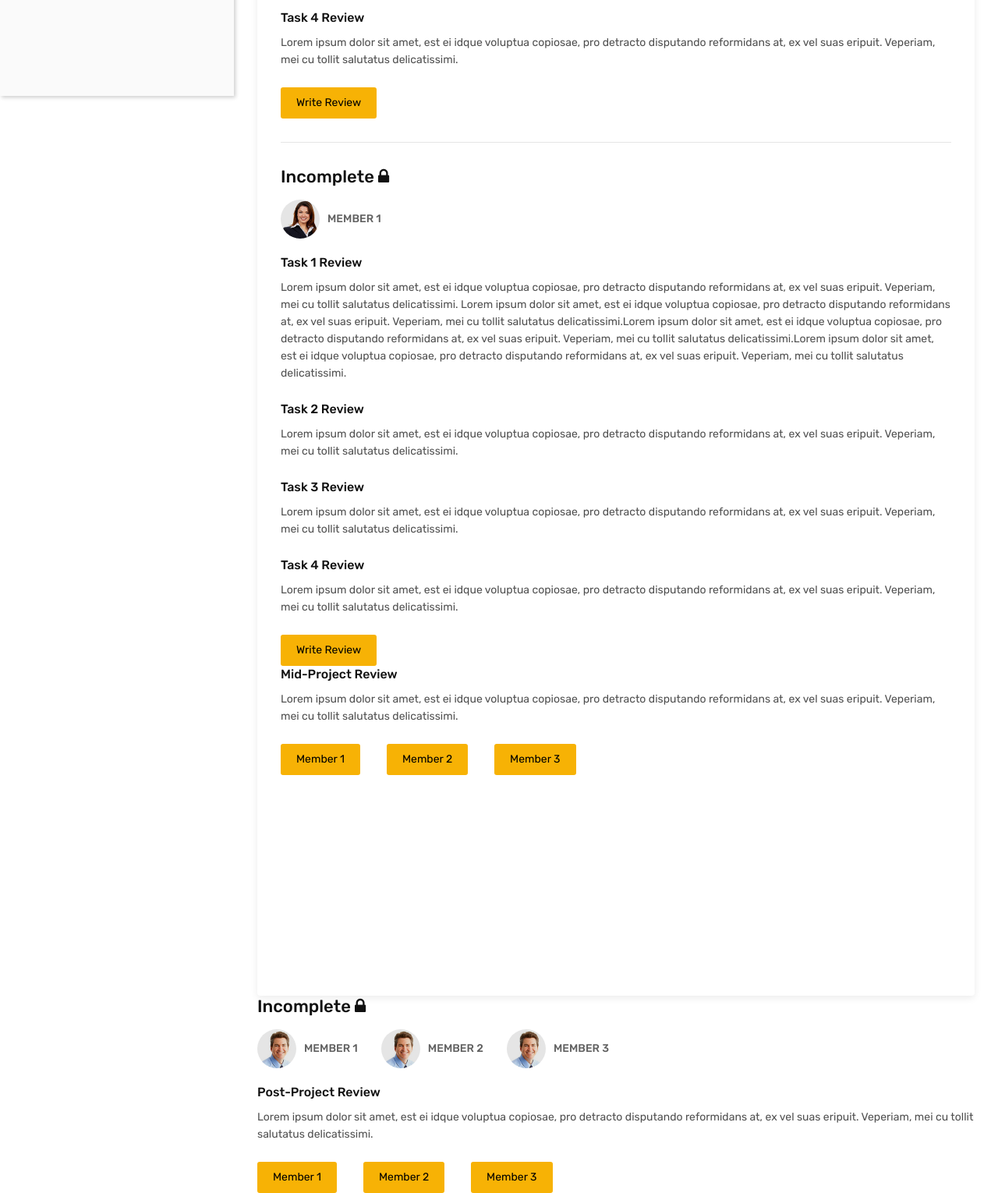
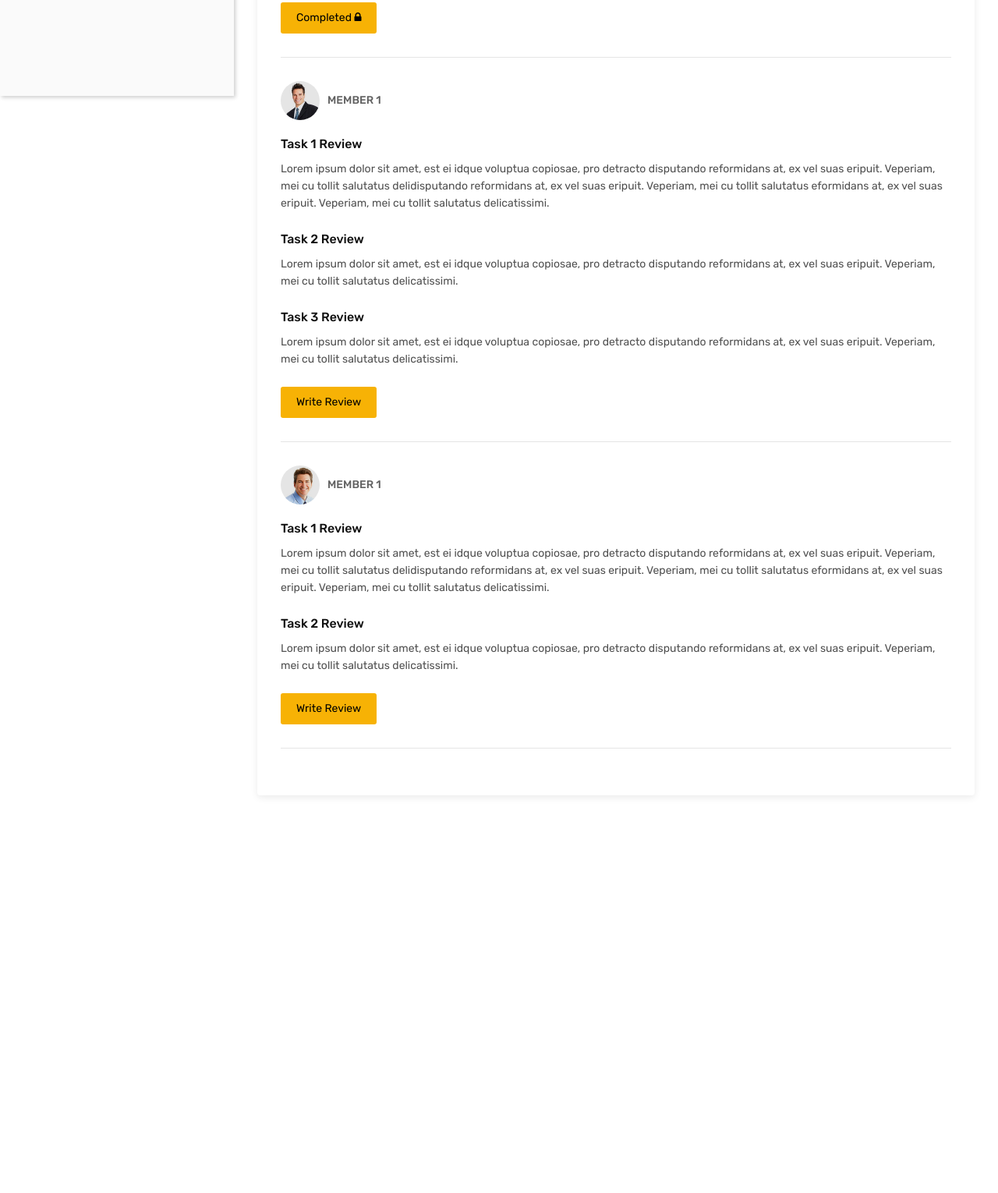
Before and after one commit to 3B1S0N/Grupa-, a plain HTML site: page admin/review.html in a window 1280 px wide. Shown: the part 737-2267 px from the top of the page at 78% size. After the commit the page ends 1787 px from the top, so only its background shows below. Drawn offline with Linux system fonts and the light colour scheme.

Commit message:
review edits

```diff
--- a/admin/review.html
+++ b/admin/review.html
@@ -344,9 +344,6 @@
 						<div class="widget-inner">
 							<div class="card-courses-list admin-review">
 								<div class="card-courses-full-dec">
-									<div class="card-courses-title">
-										<h4>Incomplete <i class="fa fa-lock" aria-hidden="true"></i></h4>
-									</div>
 									<div class="card-courses-list-bx">
 										<ul class="card-courses-view">
 											<li class="card-courses-user">
@@ -363,7 +360,7 @@
 									<div class="row card-courses-dec">
 										<div class="col-md-12">
 											<h6 class="m-b10">Task 1 Review</h6>
-											<p>Lorem ipsum dolor sit amet, est ei idque voluptua copiosae, pro detracto disputando reformidans at, ex vel suas eripuit. Veperiam, mei cu tollit salutatus delicatissimi. Lorem ipsum dolor sit amet, est ei idque voluptua copiosae, pro detracto disputando reformidans at, ex vel suas eripuit. Veperiam, mei cu tollit salutatus delicatissimi.Lorem ipsum dolor sit amet, est ei idque voluptua copiosae, pro detracto disputando reformidans at, ex vel suas eripuit. Veperiam, mei cu tollit salutatus delicatissimi.Lorem ipsum dolor sit amet, est ei idque voluptua copiosae, pro detracto disputando reformidans at, ex vel suas eripuit. Veperiam, mei cu tollit salutatus delicatissimi.</p>
+											<p>Lorem ipsum dolor sit amet, est ei idque voluptua copiosae, pro detracto disputando reformidans at, ex vel suas eripuit. Veperiam, mei cu tollit salutatus delidisputando reformidans at, ex vel suas eripuit. Veperiam, mei cu tollit salutatus eformidans at, ex vel suas eripuit. Veperiam, mei cu tollit salutatus delicatissimi.</p>
 										</div>
 										<div class="col-md-12">
 											<h6 class="m-b10">Task 2 Review</h6>
@@ -379,24 +376,19 @@
 										</div>
 										<div class="col-md-12">
 
-											<a href="#" class="btn" data-toggle="modal"  style="margin-right: 30px;" data-target="#exampleModal">Write Review</a>
-
-
-
+											<a href="#" class="btn" data-toggle="modal"  style="margin-right: 30px;" data-target="#exampleModal">Completed <i class="fa fa-lock" aria-hidden="true"></i></a>
 
 										</div>
 									</div>
 								</div>
 							</div>
+							<div class="card-courses-list admin-review">
 								<div class="card-courses-full-dec">
-								<div class="card-courses-title">
-									<h4>Incomplete <i class="fa fa-lock" aria-hidden="true"></i></h4>
-								</div>
 									<div class="card-courses-list-bx">
 										<ul class="card-courses-view">
 											<li class="card-courses-user">
 												<div class="card-courses-user-pic">
-												<img src="assets/images/testimonials/pic1.jpg" alt=""/>
+													<img src="assets/images/testimonials/pic2.jpg" alt=""/>
 												</div>
 												<div class="card-courses-user-info">
 													<h4>Member 1</h4>
@@ -408,7 +400,7 @@
 									<div class="row card-courses-dec">
 										<div class="col-md-12">
 											<h6 class="m-b10">Task 1 Review</h6>
-										<p>Lorem ipsum dolor sit amet, est ei idque voluptua copiosae, pro detracto disputando reformidans at, ex vel suas eripuit. Veperiam, mei cu tollit salutatus delicatissimi. Lorem ipsum dolor sit amet, est ei idque voluptua copiosae, pro detracto disputando reformidans at, ex vel suas eripuit. Veperiam, mei cu tollit salutatus delicatissimi.Lorem ipsum dolor sit amet, est ei idque voluptua copiosae, pro detracto disputando reformidans at, ex vel suas eripuit. Veperiam, mei cu tollit salutatus delicatissimi.Lorem ipsum dolor sit amet, est ei idque voluptua copiosae, pro detracto disputando reformidans at, ex vel suas eripuit. Veperiam, mei cu tollit salutatus delicatissimi.</p>
+											<p>Lorem ipsum dolor sit amet, est ei idque voluptua copiosae, pro detracto disputando reformidans at, ex vel suas eripuit. Veperiam, mei cu tollit salutatus delidisputando reformidans at, ex vel suas eripuit. Veperiam, mei cu tollit salutatus eformidans at, ex vel suas eripuit. Veperiam, mei cu tollit salutatus delicatissimi.</p>
 										</div>
 										<div class="col-md-12">
 											<h6 class="m-b10">Task 2 Review</h6>
@@ -419,40 +411,15 @@
 											<p>Lorem ipsum dolor sit amet, est ei idque voluptua copiosae, pro detracto disputando reformidans at, ex vel suas eripuit. Veperiam, mei cu tollit salutatus delicatissimi. </p>
 										</div>
 										<div class="col-md-12">
-										<h6 class="m-b10">Task 4 Review</h6>
-										<p>Lorem ipsum dolor sit amet, est ei idque voluptua copiosae, pro detracto disputando reformidans at, ex vel suas eripuit. Veperiam, mei cu tollit salutatus delicatissimi. </p>
-									</div>
-									<div class="col-md-12">
 
 											<a href="#" class="btn" data-toggle="modal"  style="margin-right: 30px;" data-target="#exampleModal">Write Review</a>
 
-
-
-
-									</div>
-								</div>
-							</div>
-									<div class="row card-courses-dec">
-										<div class="col-md-12">
-											<h6 class="m-b10">Mid-Project Review</h6>
-											<p>Lorem ipsum dolor sit amet, est ei idque voluptua copiosae, pro detracto disputando reformidans at, ex vel suas eripuit. Veperiam, mei cu tollit salutatus delicatissimi.</p>
-										</div>
-										<div class="col-md-12">
-
-											<a href="#" class="btn" data-toggle="modal"  style="margin-right: 30px;" data-target="#exampleModal">Member 1</a>
-
-											<a href="#" class="btn" data-toggle="modal"  style="margin-right: 30px;" data-target="#exampleModal">Member 2</a>
-
-											<a href="#" class="btn" data-toggle="modal"  style="margin-right: 30px;" data-target="#exampleModal">Member 3</a>
 										</div>
 									</div>
 								</div>
 							</div>
 							<div class="card-courses-list admin-review">
 								<div class="card-courses-full-dec">
-									<div class="card-courses-title">
-										<h4>Incomplete <i class="fa fa-lock" aria-hidden="true"></i></h4>
-									</div>
 									<div class="card-courses-list-bx">
 										<ul class="card-courses-view">
 											<li class="card-courses-user">
@@ -463,38 +430,23 @@
 													<h4>Member 1</h4>
 												</div>
 											</li>
-											<li class="card-courses-user">
-												<div class="card-courses-user-pic">
-													<img src="assets/images/testimonials/pic3.jpg" alt=""/>
-												</div>
-												<div class="card-courses-user-info">
-													<h4>Member 2</h4>
-												</div>
-											</li>
-											<li class="card-courses-user">
-												<div class="card-courses-user-pic">
-													<img src="assets/images/testimonials/pic3.jpg" alt=""/>
-												</div>
-												<div class="card-courses-user-info">
-													<h4>Member 3</h4>
-												</div>
-											</li>
 
 										</ul>
 									</div>
 									<div class="row card-courses-dec">
 										<div class="col-md-12">
-											<h6 class="m-b10">Post-Project Review</h6>
+											<h6 class="m-b10">Task 1 Review</h6>
+											<p>Lorem ipsum dolor sit amet, est ei idque voluptua copiosae, pro detracto disputando reformidans at, ex vel suas eripuit. Veperiam, mei cu tollit salutatus delidisputando reformidans at, ex vel suas eripuit. Veperiam, mei cu tollit salutatus eformidans at, ex vel suas eripuit. Veperiam, mei cu tollit salutatus delicatissimi.</p>
+										</div>
+										<div class="col-md-12">
+											<h6 class="m-b10">Task 2 Review</h6>
 											<p>Lorem ipsum dolor sit amet, est ei idque voluptua copiosae, pro detracto disputando reformidans at, ex vel suas eripuit. Veperiam, mei cu tollit salutatus delicatissimi. </p>
 										</div>
+
 										<div class="col-md-12">
 
-											<a href="#" class="btn" data-toggle="modal"  style="margin-right: 30px;" data-target="#exampleModal">Member 1</a>
+											<a href="#" class="btn" data-toggle="modal"  style="margin-right: 30px;" data-target="#exampleModal">Write Review</a>
 
-											<a href="#" class="btn" data-toggle="modal"  style="margin-right: 30px;" data-target="#exampleModal">Member 2</a>
-
-											<a href="#" class="btn" data-toggle="modal"  style="margin-right: 30px;" data-target="#exampleModal">Member 3</a>
-										</div>
 										</div>
 									</div>
 								</div>
```
Lines whose indentation alone changed are shown as unchanged.
